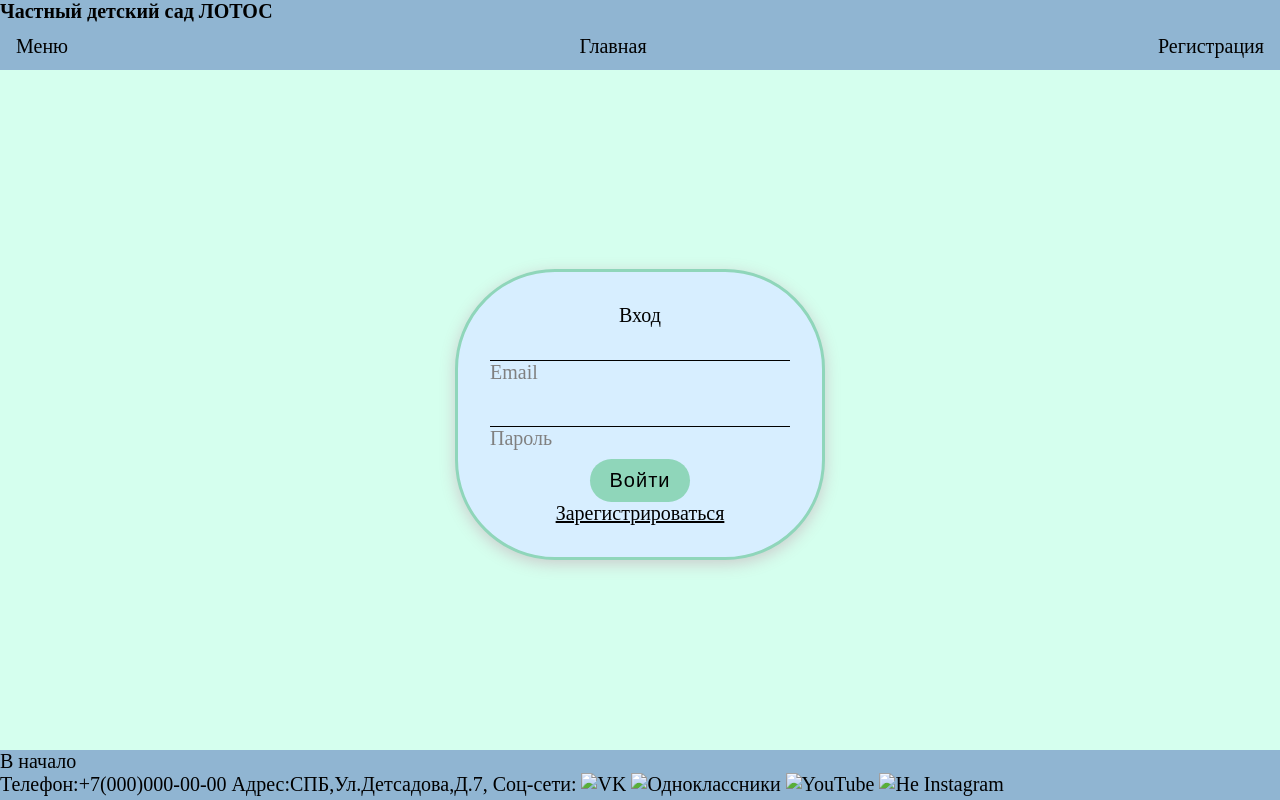
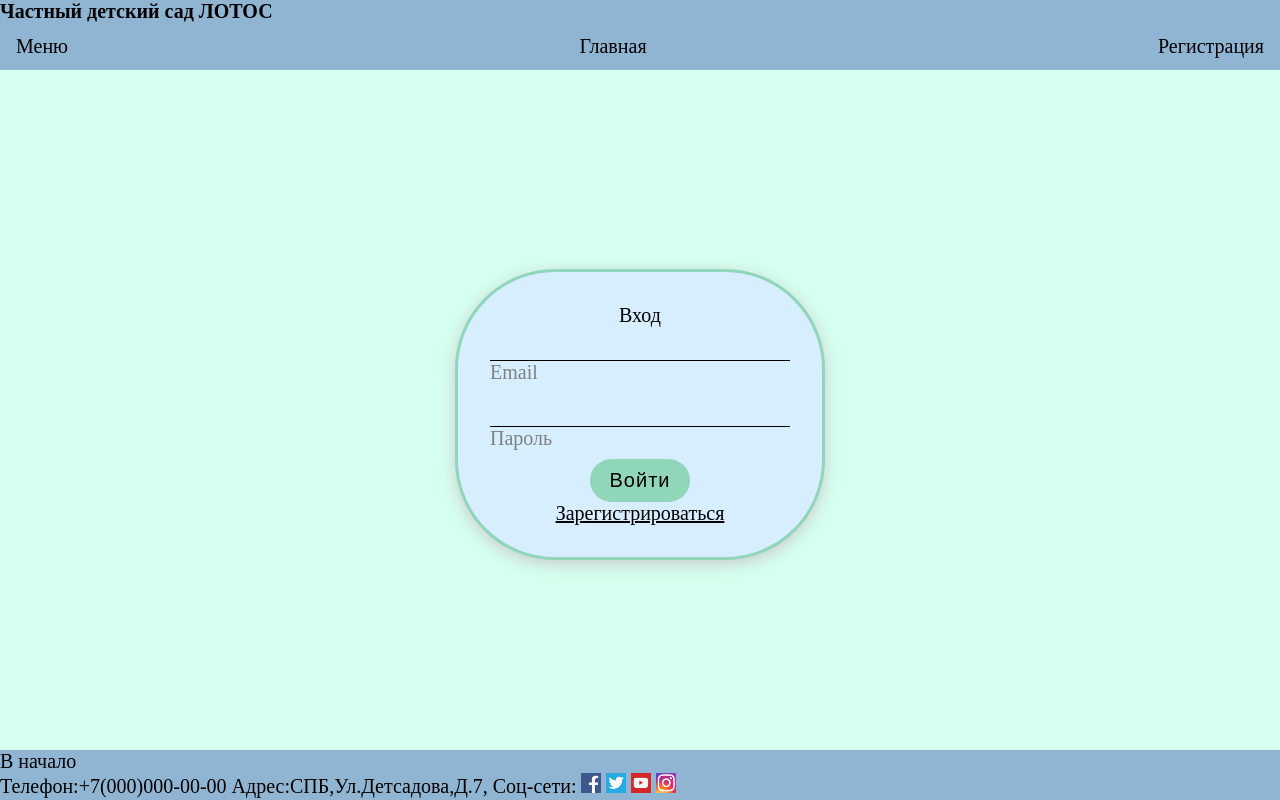
Before and after one commit to Pomelogranate/Pomelogranate.github.io, a plain HTML site: page registation.html in a window 1280 px wide. Drawn offline with Linux system fonts and the light colour scheme.

Commit message:
Update registation.html

```diff
--- a/registation.html
+++ b/registation.html
@@ -4,7 +4,7 @@
 		<META charset="utf-8">
 		<TITLE> Частный детский сад ЛОТОС </TITLE>
 		<link rel="stylesheet" href="index.css">
-		<link rel="icon" type="image/png" href="IMG/LogLotos.png">
+		<link rel="icon" type="image/png" href="LogLotos.png">
 	</HEAD>
 	<BODY>
 		<header>
@@ -49,11 +49,11 @@
 		<footer>
 			<A href="#start" name="end" class="header-link">В начало</A>
 			<p> Телефон:+7(000)000-00-00 Адрес:СПБ,Ул.Детсадова,Д.7, Соц-сети:
-			<a href="#" class="header-link"><img src="IMG/Icons-Vk.png" width="20" height="20" alt="VK"></a>
-			<a href="#" class="header-link"><img src="IMG/Icons-Twitter.png" width="20" height="20" alt="Одноклассники"></a>
-			<a href="#" class="header-link"><img src="IMG/Icons-YouTube.png" width="20" height="20" alt="YouTube"></a>
-			<a href="#" class="header-link"><img src="IMG/Icons-Insta.png" width="20" height="20" alt="Не Instagram"></a>
+			<a href="#" class="header-link"><img src="Icons-Vk.png" width="20" height="20" alt="VK"></a>
+			<a href="#" class="header-link"><img src="Icons-Twitter.png" width="20" height="20" alt="Одноклассники"></a>
+			<a href="#" class="header-link"><img src="Icons-YouTube.png" width="20" height="20" alt="YouTube"></a>
+			<a href="#" class="header-link"><img src="Icons-Insta.png" width="20" height="20" alt="Не Instagram"></a>
 			</p>
-		</footer>
+		</footer
 	</BODY>
 </HTML>
```
